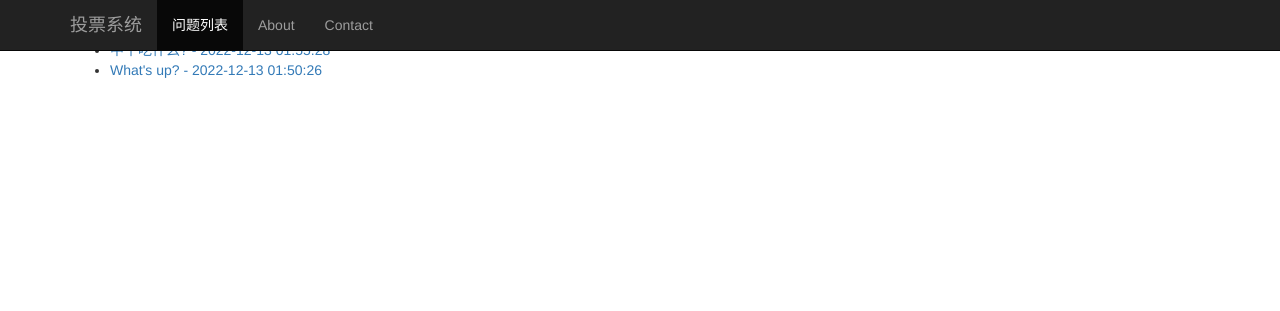
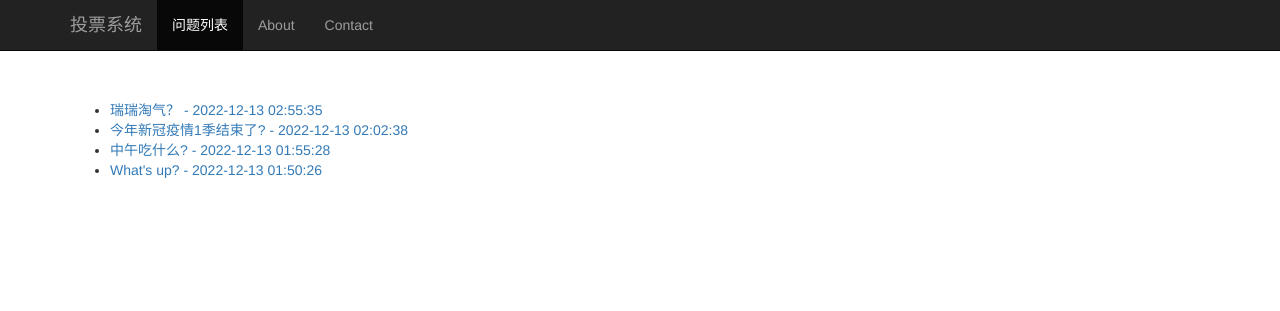
Before and after one commit to qayunxiao/test_django_base, a Django app: page // in a window 1280 px wide. Shown: the top 311 px of the page. Run offline with Django 4.2, Linux system fonts and the light colour scheme; data comes from the database, SQL or seed files in the repository; some libraries are stand-ins or nearby versions.

```diff
--- a/mysite/polls/templates/polls/index.html
+++ b/mysite/polls/templates/polls/index.html
@@ -60,7 +60,7 @@
 
 <div class="container">
 
-    <div class="starter-template" style="text-align: left;">
+    <div class="starter-template" style="text-align: left; padding-top: 100px; ">
         {% if latest_qlist %}
 {#            url() 函数中通过 name 参数为 URL 定义了名字，你可以使用 {% url %} 标签代替它#}
             <ul>
```
